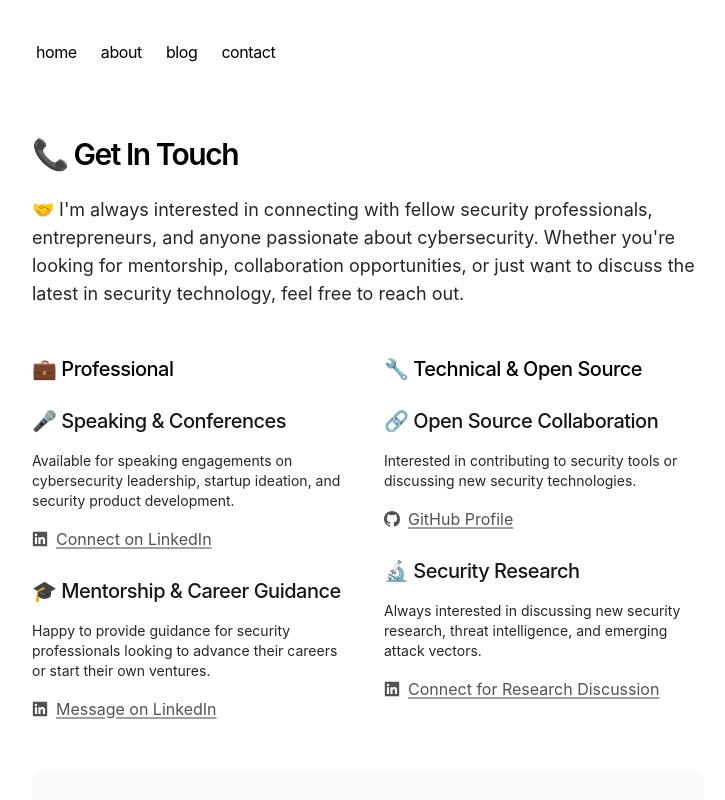
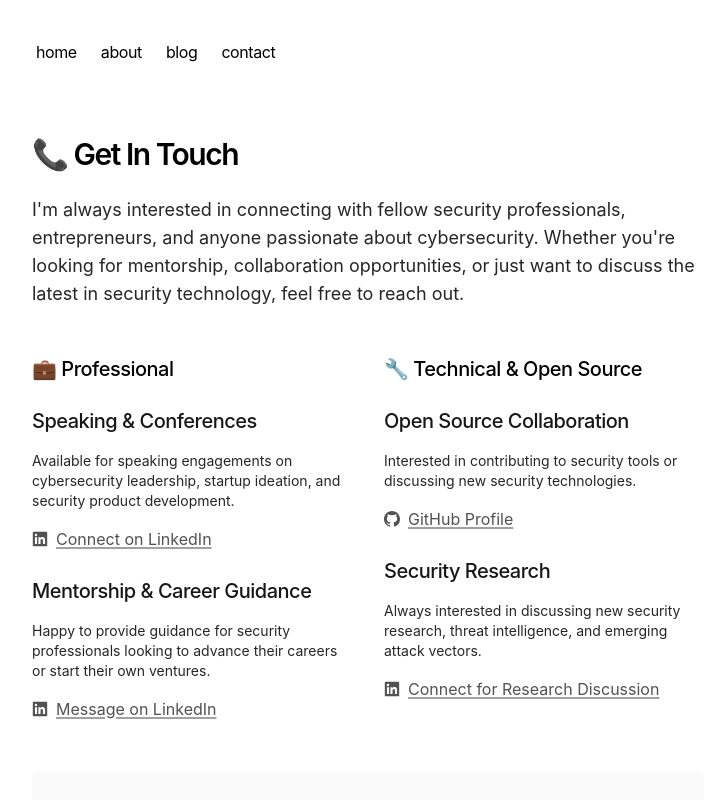
Before and after one commit to MrAnde7son/mrande7son-portfolio, a Next.js app: page /contact in a window 1280 px wide. Shown: the top 800 px of the page, without its empty margins (272-997 px from the left). Built offline with nearby package versions, Linux system fonts and the light colour scheme.

Commit message:
Update page.tsx

```diff
--- a/app/contact/page.tsx
+++ b/app/contact/page.tsx
@@ -13,7 +13,7 @@ export default function Contact() {
 
         <div className="prose prose-neutral dark:prose-invert max-w-none">
           <p className="text-lg text-neutral-700 dark:text-neutral-300 mb-8">
-            🤝 I'm always interested in connecting with fellow security professionals, entrepreneurs, and anyone passionate about cybersecurity. Whether you're looking for mentorship, collaboration opportunities, or just want to discuss the latest in security technology, feel free to reach out.
+            I'm always interested in connecting with fellow security professionals, entrepreneurs, and anyone passionate about cybersecurity. Whether you're looking for mentorship, collaboration opportunities, or just want to discuss the latest in security technology, feel free to reach out.
           </p>
 
           <div className="grid gap-8 md:grid-cols-2">
@@ -24,7 +24,7 @@ export default function Contact() {
               <div className="space-y-4">
                 <div>
                   <h3 className="font-medium text-neutral-900 dark:text-neutral-100 mb-2">
-                    🎤 Speaking & Conferences
+                    Speaking & Conferences
                   </h3>
                   <p className="text-neutral-600 dark:text-neutral-400 text-sm mb-3">
                     Available for speaking engagements on cybersecurity leadership, startup ideation, and security product development.
@@ -44,7 +44,7 @@ export default function Contact() {
 
                 <div>
                   <h3 className="font-medium text-neutral-900 dark:text-neutral-100 mb-2">
-                    🎓 Mentorship & Career Guidance
+                    Mentorship & Career Guidance
                   </h3>
                   <p className="text-neutral-600 dark:text-neutral-400 text-sm mb-3">
                     Happy to provide guidance for security professionals looking to advance their careers or start their own ventures.
@@ -71,7 +71,7 @@ export default function Contact() {
               <div className="space-y-4">
                 <div>
                   <h3 className="font-medium text-neutral-900 dark:text-neutral-100 mb-2">
-                    🔗 Open Source Collaboration
+                    Open Source Collaboration
                   </h3>
                   <p className="text-neutral-600 dark:text-neutral-400 text-sm mb-3">
                     Interested in contributing to security tools or discussing new security technologies.
@@ -91,7 +91,7 @@ export default function Contact() {
 
                 <div>
                   <h3 className="font-medium text-neutral-900 dark:text-neutral-100 mb-2">
-                    🔬 Security Research
+                    Security Research
                   </h3>
                   <p className="text-neutral-600 dark:text-neutral-400 text-sm mb-3">
                     Always interested in discussing new security research, threat intelligence, and emerging attack vectors.
```
